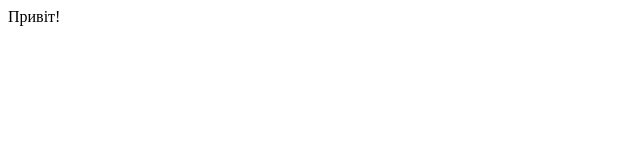
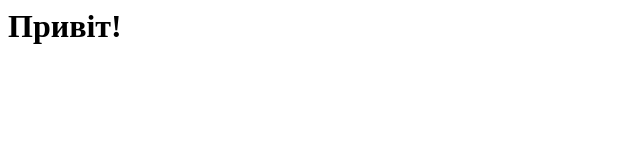
Before and after one commit to vlad-mark2020/Site, a plain HTML site: page index.html in a window 1280 px wide. Shown: the whole page, without its empty margins (0-640 px from the left). Drawn offline with Linux system fonts and the light colour scheme.

Commit message:
Update index.html

```diff
--- a/index.html
+++ b/index.html
@@ -4,7 +4,7 @@
 </head>
 
 <body>
-    Привіт!
+    <h1>Привіт!<h1>
 </body>
 
 </html>
```
